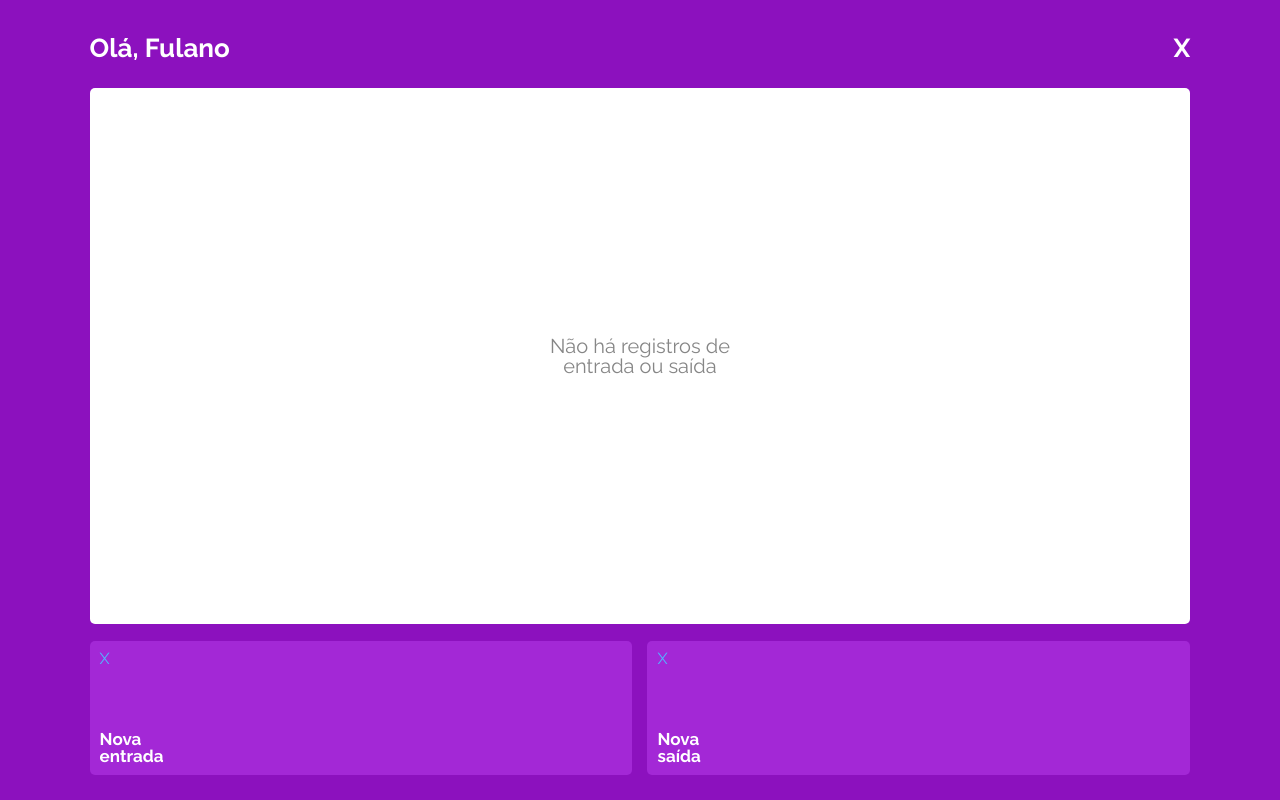
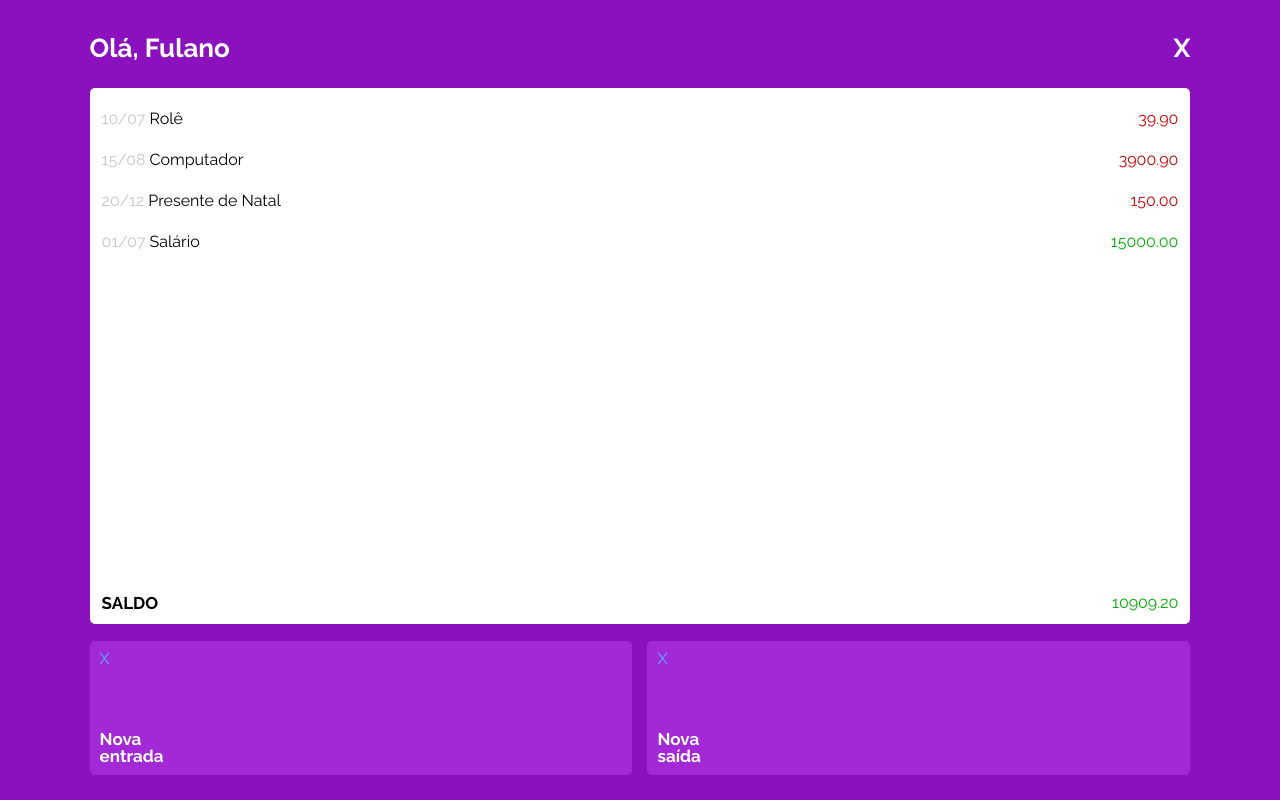
Before and after one commit to FilipeGarroteDev/projeto13-MyWallet-front, a React (Create React App) app: page /account in a window 1280 px wide. Built offline with nearby package versions, Linux system fonts and the light colour scheme; a web font is replaced by a local one.

Commit message:
feat(renderização movimentações) - Implementada a lógica renderização de movimentações, caso haja lançamentos financeiros (dados mokados).

```diff
--- a/src/Components/App/App.js
+++ b/src/Components/App/App.js
@@ -13,6 +13,15 @@ import UserContext from '../../Contexts/UserContext';
 
 export default function App() {
   const [users, setUsers] = useState([]);
+  const transacoesMockadas = [{
+    date: '10/07', description: 'Rolê', value: '39.90', type: 'saída',
+  }, {
+    date: '15/08', description: 'Computador', value: '3900.90', type: 'saída',
+  }, {
+    date: '20/12', description: 'Presente de Natal', value: '150.00', type: 'saída',
+  }, {
+    date: '01/07', description: 'Salário', value: '15000.00', type: 'entrada',
+  }];
 
   return (
     <UserContext.Provider value={{ users, setUsers }}>
@@ -22,7 +31,7 @@ export default function App() {
         <Routes>
           <Route path="/" element={<SignIn />} />
           <Route path="/signup" element={<SignUp />} />
-          <Route path="/account" element={<Account />} />
+          <Route path="/account" element={<Account transacoesMockadas={transacoesMockadas} />} />
           <Route path="/inflow" element={<Inflow />} />
           <Route path="/outflow" element={<Outflow />} />
         </Routes>
--- a/src/Components/MainPage/Account.js
+++ b/src/Components/MainPage/Account.js
@@ -1,19 +1,20 @@
+/* eslint-disable react/prop-types */
 /* eslint-disable react/jsx-filename-extension */
 import React from 'react';
 import { Link } from 'react-router-dom';
 import styled from 'styled-components';
 import { Header } from '../../Common/Header';
 
-export default function Account() {
+export default function Account({ transacoesMockadas }) {
   return (
     <Container>
       <Header>
         <h1>Olá, Fulano</h1>
         <span>X</span>
       </Header>
-      <TransationsHistoric>
-        <span>Não há registros de entrada ou saída</span>
-      </TransationsHistoric>
+
+      <Transations transacoesMockadas={transacoesMockadas} />
+
       <Movimentation>
         <Link to="/inflow">
           <div>
@@ -32,6 +33,47 @@ export default function Account() {
   );
 }
 
+function Transations({ transacoesMockadas }) {
+  let balance = 0;
+
+  function calculateBalance() {
+    transacoesMockadas.forEach((mov) => {
+      if (mov.type === 'entrada') {
+        balance += Number(mov.value);
+      } else if (mov.type === 'saída') {
+        balance -= Number(mov.value);
+      }
+    });
+    return balance;
+  }
+  calculateBalance();
+
+  return (
+    <TransationsHistoric trans={transacoesMockadas} balance={balance}>
+      <ul>
+        {transacoesMockadas.length === 0
+          ? <span>Não há registros de entrada ou saída</span>
+          : transacoesMockadas.map(({
+            date, description, value, type,
+          }) => (
+            <Operation type={type}>
+              <p>
+                <em>{date}</em>
+                {' '}
+                {description}
+              </p>
+              <strong>{value}</strong>
+            </Operation>
+          ))}
+      </ul>
+      <section>
+        <h3>SALDO</h3>
+        <p><strong>{balance.toFixed(2)}</strong></p>
+      </section>
+    </TransationsHistoric>
+  );
+}
+
 const Container = styled.div`
   height: 100vh;
   width: 100%;
@@ -45,16 +87,49 @@ const TransationsHistoric = styled.div`
   height: 67%;
   width: 86%;
   display: flex;
-  justify-content: center;
-  align-items: center;
+  flex-direction: column;
+  justify-content: ${(props) => (props.trans.length === 0 ? 'center' : 'space-between')};
+  align-items: ${(props) => (props.trans.length === 0 ? 'center' : 'space-between')};
   border-radius: 5px;
   background-color: #FFFFFF;
+  padding: 12px;
+  padding-top: 23px;
 
-  span{
-    width: 180px;
-    font-size: 20px;
-    color: #868686;
-    text-align: center;
+  ul {
+    display: flex;
+    flex-direction: column;
+    gap:25px;
+
+    span{
+      width: 180px;
+      font-size: 20px;
+      color: #868686;
+      text-align: center;
+    }
+  }
+
+  section{
+    display: flex;
+    justify-content: space-between;
+
+    h3{
+      font-size: 17px;
+      font-weight: 700;
+    }
+    strong{
+      color: ${(props) => (props.balance > 0 ? '#03AC00' : '#C70000')}
+    }
+  }
+`;
+
+const Operation = styled.li`
+  display: flex;
+  justify-content: space-between;
+  em{
+    color: #c6c6c6;
+  }
+  strong{
+    color: ${(props) => (props.type === 'saída' ? '#C70000' : '#03AC00')}
   }
 `;
 
```
